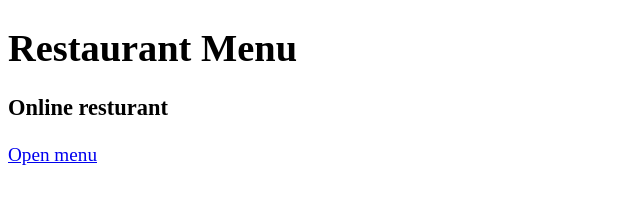
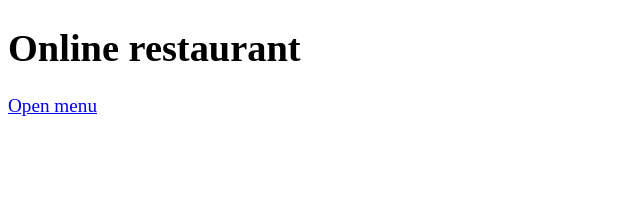
Before and after one commit to rchiarinelli/coursera-singlepageapp-angular, a plain HTML site: page module4-solution/index.html at #!/menu in a window 1280 px wide. Shown: the whole page, without its empty margins (0-640 px from the left). Drawn offline with Linux system fonts and the light colour scheme.

Commit message:
Changes on list and title definitions.

```diff
--- a/module4-solution/index.html
+++ b/module4-solution/index.html
@@ -6,7 +6,7 @@
     <title>Restaurant Menu - Module 4 Solution</title>
   </head>
   <body>
-    <h1>Restaurant Menu</h1>
+    <h1>Online restaurant</h1>
 
 
     <ui-view></ui-view>
--- a/module4-solution/src/menuList/templates/home.template.html
+++ b/module4-solution/src/menuList/templates/home.template.html
@@ -1,3 +1 @@
-<h3>Online resturant</h3>
-
 <a ui-sref="menu">Open menu</a>
```
Also changed, not shown: module4-solution/src/menuList/templates/menulist.template.html (+1 -1 lines).
